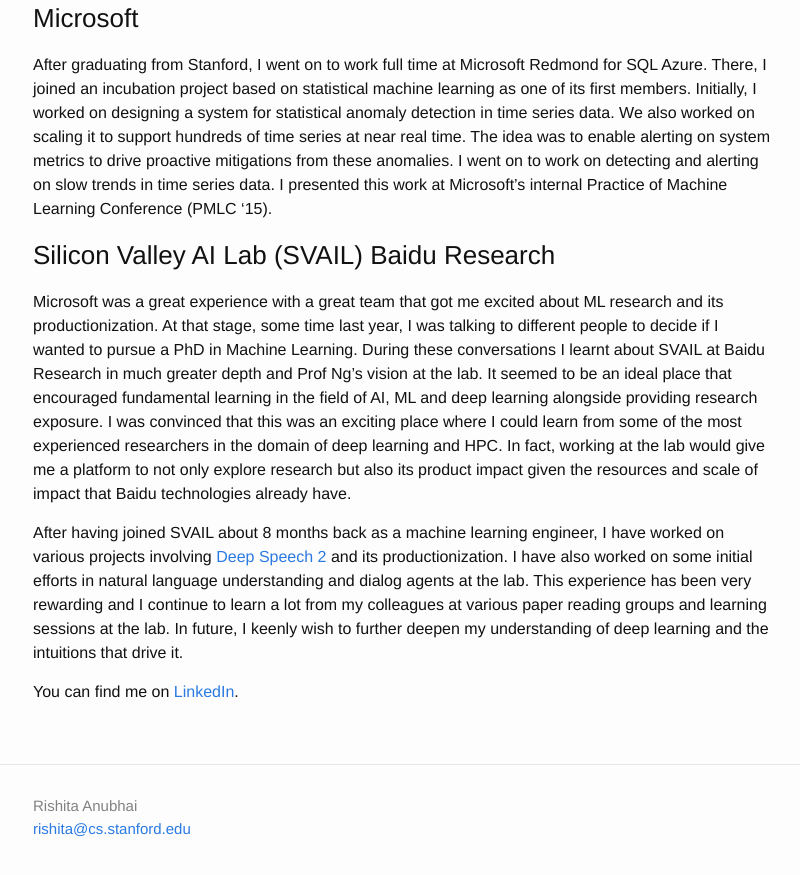
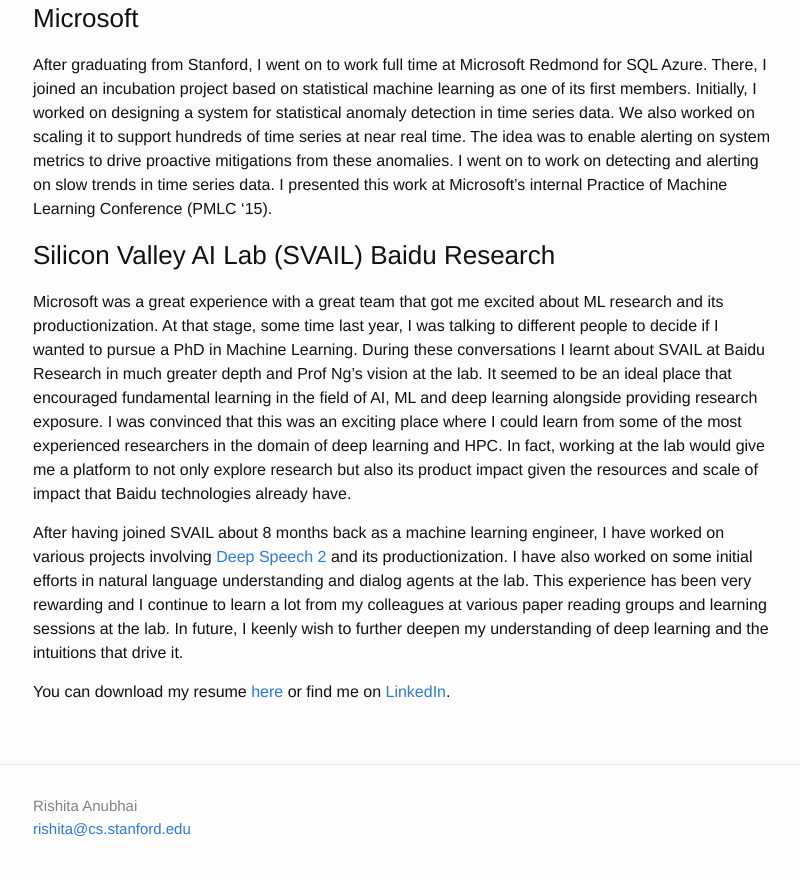
Before and after one commit to rishita/rishita.github.io, a Jekyll site: the page built from about.md, in a window 1280 px wide and 900 px high, scrolled down 702 px. Shown: the top 875 px of the window, without its empty margins (237-1037 px from the left). Built offline with Jekyll 4.4.1, drawn with Linux system fonts in a browser that asks for light colours.

Commit message:
Adding link to resume

```diff
--- a/about.md
+++ b/about.md
@@ -24,4 +24,4 @@ Microsoft was a great experience with a great team that got me excited about ML
 
 After having joined SVAIL about 8 months back as a machine learning engineer, I have worked on various projects involving [Deep Speech 2](http://arxiv.org/abs/1512.02595) and its productionization. I have also worked on some initial efforts in natural language understanding and dialog agents at the lab. This experience has been very rewarding and I continue to learn a lot from my colleagues at various paper reading groups and learning sessions at the lab. In future, I keenly wish to further deepen my understanding of deep learning and the intuitions that drive it.
 
-You can find me on [LinkedIn](https://www.linkedin.com/in/rishitaa).
+You can download my resume [here](rishita-resume-april-2016.pdf) or find me on [LinkedIn](https://www.linkedin.com/in/rishitaa).
```
